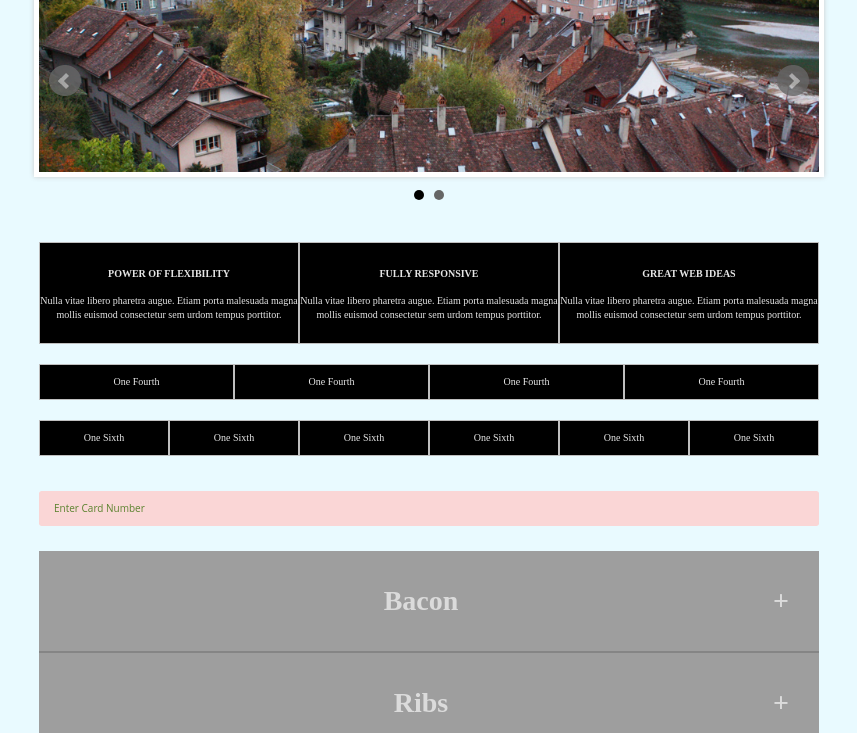
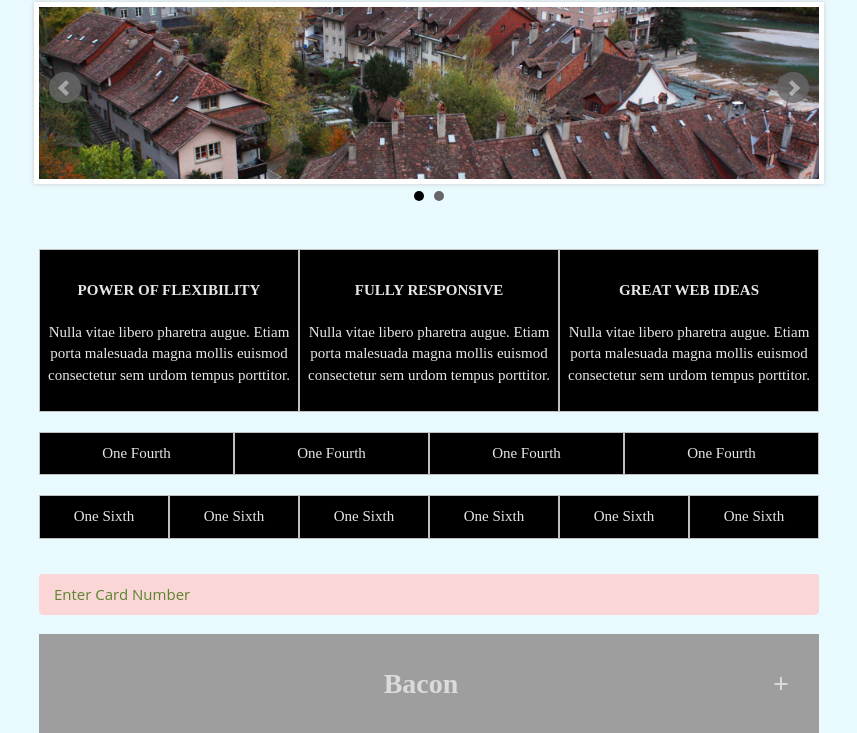
Before and after one commit to iktsass/sass, a website: page index.html in a window 1280 px wide. Shown: the part 64-797 px from the top of the page, without its empty margins (211-1068 px from the left). Drawn offline with Linux system fonts and the light colour scheme; files whose address does not match are found by name.

Commit message:
css changes download

```diff
--- a/scss/main.scss
+++ b/scss/main.scss
@@ -15,7 +15,7 @@ font-weight:bold;
 body {
   margin: 0;
   background-color: $badass;
-  font-size: 10px;
+  font-size: 15px;
   line-height: 1.42857143;
 }
 /*------- Mobile Menu icon----*/
@@ -135,7 +135,7 @@ section:nth-of-type(6) .column:nth-of-type(2) {
 }
 
 .column {
-  padding: 10px 0;
+  padding: 10px 5px;
   background-color: #000;
   text-align: center;
   border: 1px solid transparentize(white, 0.25);
```
Also changed, not shown: public/css/main.css.
